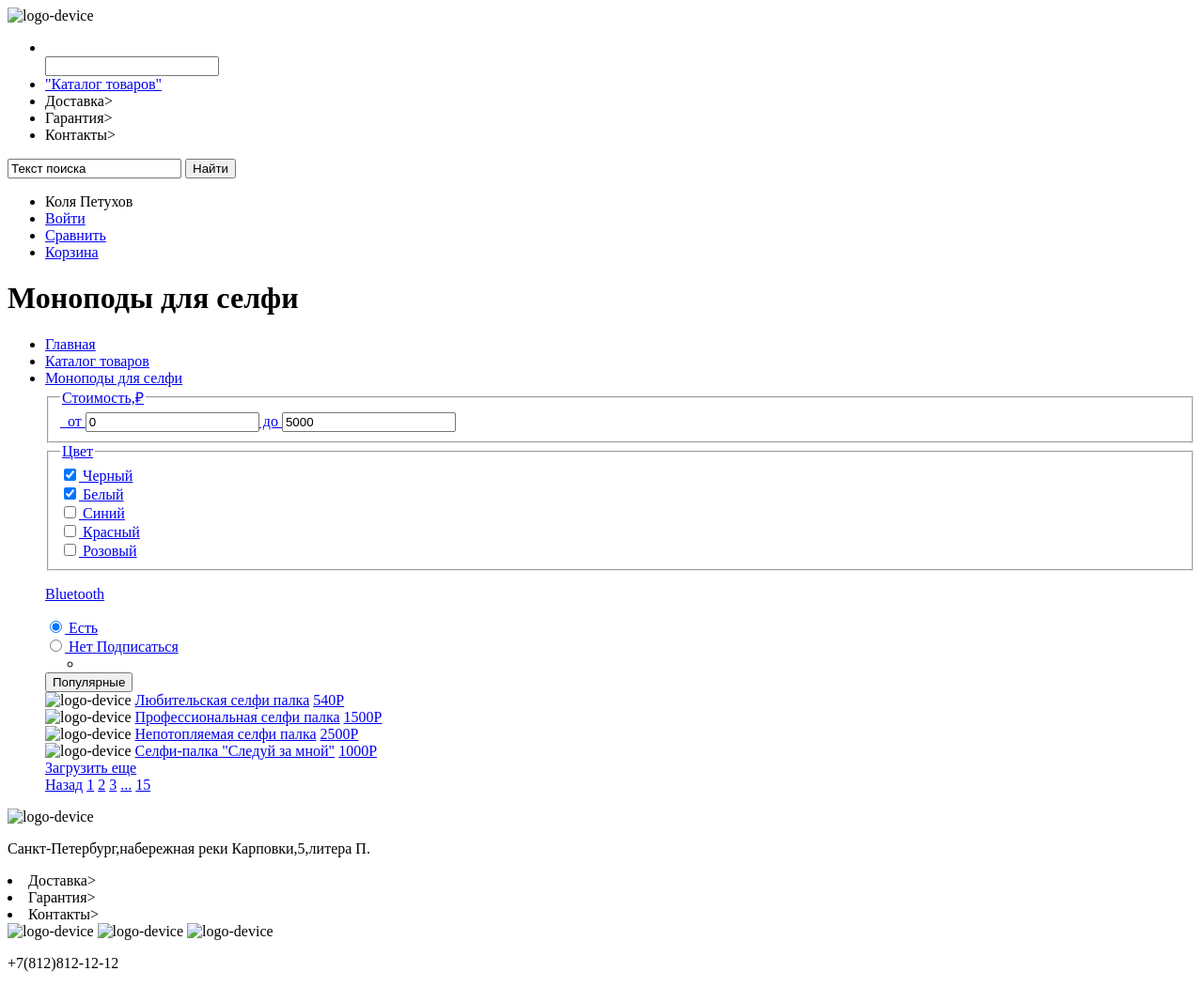
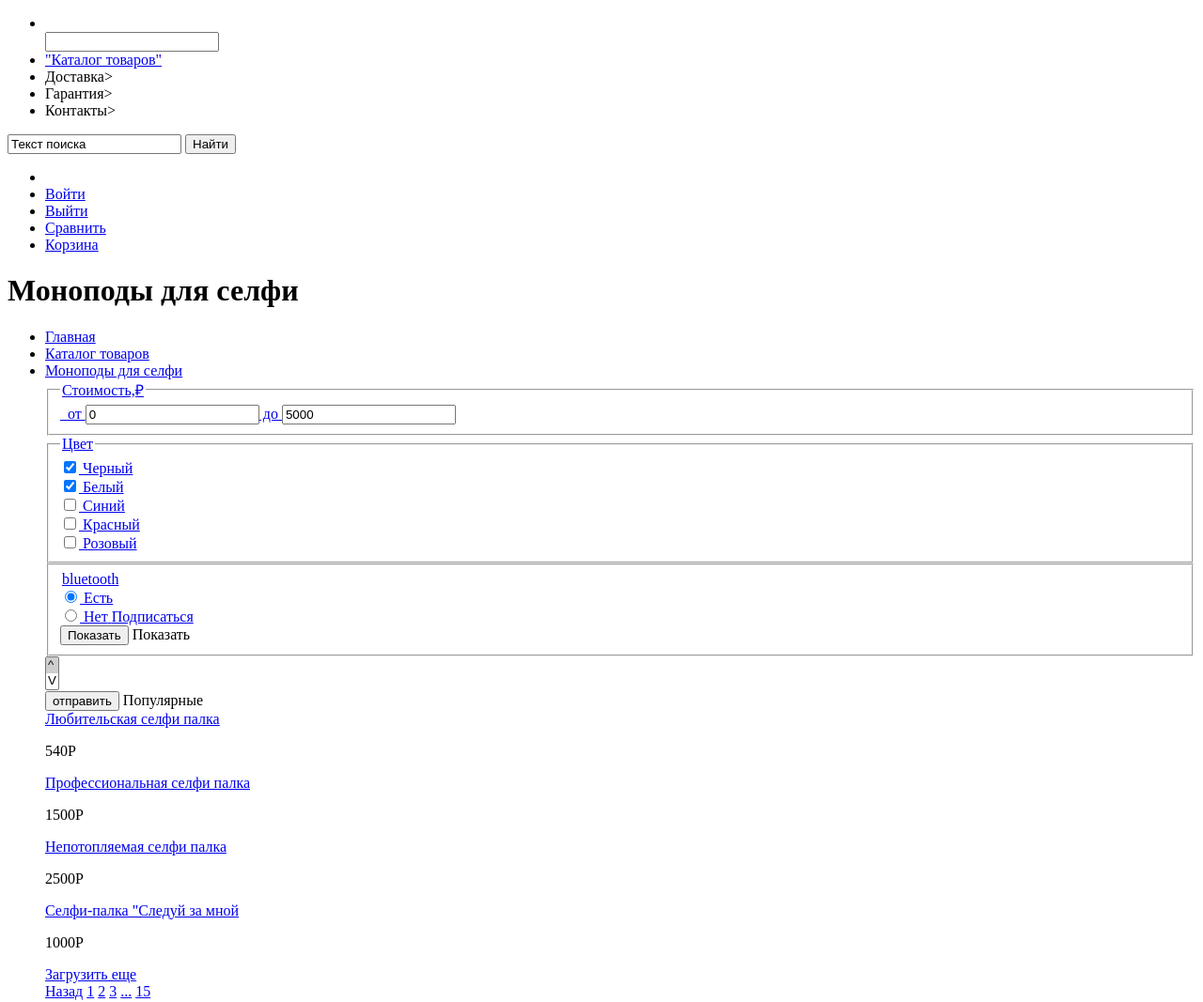
Before and after one commit to htmlacademy-htmlcss/2303169-device-36, a plain HTML site: page catalog.html in a window 1280 px wide. Shown: the top 1067 px of the page at 94% size. Drawn offline with Linux system fonts and the light colour scheme.

Commit message:
исправление

```diff
--- a/catalog.html
+++ b/catalog.html
@@ -1,5 +1,5 @@
 <!DOCTYPE html>
-<html lang="en">
+<html lang="ru">
 <head>
   <meta charset="UTF-8">
   <meta http-equiv="X-UA-Compatible" content="IE=edge">
@@ -8,8 +8,7 @@
 </head>
 <body>
   <header class="page-header">
-    <a class="logo" href="index.html"></a>
-    <img class="logo" alt="logo-device" src="#">
+    <a class="logo" href=img alt="logo-device" src="#"></a>
     <nav class="navigation">
       <ul class="main menu">
       <li class="main-menu-item"></li>
@@ -25,8 +24,9 @@
           <button type="submit">Найти</button>
         </form>
         <ul class="button-menu">
-        <li class="button-menu-icon">Коля Петухов</li>
+        <li class="button-menu-icon"><a href="Коля Петухов"></a></li>
         <li class="button-menu-icon"><a href="#" class="button">Войти</a></li>
+        <li class="button-menu-icon"><a href="#" class="button">Выйти</a></li>
         <li class="button-menu-icon"><a href="#" class="button">Сравнить</a></li>
         <li class="button-menu-icon"><a href="#" class="button">Корзина</a></li>
         </ul>
@@ -40,78 +40,87 @@
       <li class="menu-catalog-navigation"><a href="#" class="button">Каталог товаров</li>
       <li class="menu-catalog-navigation"><a href="#" class="button">Моноподы для селфи</li>
       <section class="filter">
-      <form action="Фильтр:">
+      <form action="https://echo.htmlacademy.ru">
           <fieldset class="catalog-filter-group">
             <legend class="catalog-filter-title">Стоимость,₽</legend>
             от
-          <input class="conteol-input-min" type="number" name="min-price" value="0">
+          <label><input class="conteol-input-min" type="number" name="min-price" value="0"></label>
             до
-          <input class="conteol-input-min" type="number" name="max-price" value="5000">
+          <label><input class="conteol-input-min" type="number" name="max-price" value="5000"></label>
           </fieldset>
 
 
           <fieldset class="catalog-filter-color">
             <legend class="catalog-filter-color">Цвет</legend>
-            <input type="checkbox" id="black" name="Черный" value="black" checked>
+          <div>
+            <input type="checkbox" id="black" name="black" value="black" checked>
             <label for="black">Черный</label>
-
+          </div>
           <div>
-            <input type="checkbox" id="white" name="Белый" value="white" checked>
+            <input type="checkbox" id="white" name="white" value="white" checked>
             <label for="white">Белый</label>
           </div>
           <div>
-            <input type="checkbox" id="blue" name="Синий" value="blue">
+            <input type="checkbox" id="blue" name="blue" value="blue">
             <label for="blue">Синий</label>
           </div>
           <div>
-            <input type="checkbox" id="red" name="Красный" value="red">
+            <input type="checkbox" id="red" name="red" value="red">
             <label for="red">Красный</label>
           </div>
           <div>
-            <input type="checkbox" id="pink" name="Розовый" value="pink">
+            <input type="checkbox" id="pink" name="pink value="pink">
             <label for="pink">Розовый</label>
           </div>
         </fieldset>
+        <fieldset class="catalog-filter-radio">
+        <legend class="catalog-filter-radio">bluetooth</legend>
           <div>
-            <p>Bluetooth</p>
-            <input type="radio" id="yes" name="Есть" value="Есть" checked>
+            <input type="radio" id="yes" name="bluetooth" value="Есть" checked>
             <label for="yes">Есть</label>
           </div>
-          <input type="radio" id="no" name="Нет" value="Нет">
+          <input type="radio" id="no" name="bluetooth" value="Нет">
             <label for="no">Нет</label>
             <a href="#" class="button">Подписаться</a>
+          </div>
+          <div>
+            <input type="submit" id="show" name="show" value="Показать">
+            <label for="show">Показать</label>
           </div>
        </form>
       </section>
       <section class="sorting">
-      <form action="Сортировка:">
-        <div class="dropdown">
-          <ul>
-            <li></li>
-          </ul>
-          <button onclick="function()" class="dropbth">Популярные</button>
+      <form action="https://echo.htmlacademy.ru" method="POST">
+        <select size="2" multiple name="sorting" form="Сортировка">
+          <option value="^" selected>^</option>
+          <option value="v">V</option>
+        </select>
+        <div>
+          <input type="submit"  id="send" name="send" value="отправить">
+          <label for="send">Популярные</label>
         </div>
+        </form>
       </section>
       <section>
         <div>
-          <img class="logo-product" alt="logo-device" src="#">
+          <a class="logo-product" alt="logo-device" src="#" href="img"></a>
           <a class="item_href" href="#">Любительская селфи палка</a>
-          <a class="price" href="#">540P</a>
+          <a class="price"><p>540P</p></a>
         </div>
         <div>
-            <img class="logo-product" alt="logo-device" src="#">
+            <a class="logo-product" alt="logo-device" src="#" href="img">
             <a class="item_href" href="#">Профессиональная селфи палка</a>
-            <a class="price" href="#">1500P</a>
+            <a class="price"><p>1500P</a></p>
           </div>
           <div>
-            <img class="logo-product" alt="logo-device" src="#">
+            <a class="logo-product" alt="logo-device" src="#" href="img"></a>
             <a class="item_href" href="#">Непотопляемая селфи палка</a>
-            <a class="price" href="#">2500P</a>
+            <a class="price"><p>2500P</a></p>
           </div>
           <div>
-            <img class="logo-product" alt="logo-device" src="#">
-            <a class="item_href" href="#">Селфи-палка "Следуй за мной"</a>
-            <a class="price" href="#">1000P</a>
+            <a class="logo-product" alt="logo-device" src="#" href="img"></a>
+            <a class="item_href" href="#">Селфи-палка "Следуй за мной</a>
+            <a class="price"><p>1000P</a></p>
           </div>
           <div>
             <a class="load-more" href="#">Загрузить еще</a>
@@ -127,8 +136,7 @@
       </section>
     </main>
     <footer class="page-footer">
-        <a class="logo" href="index.html"></a>
-        <img class="logo" alt="logo-device" src="#">
+        <a class="logo" href=img alt="logo-device" src="#"></a>
         <section class="footer-adress">
           <p class="visually-hidden">Санкт-Петербург,набережная реки Карповки,5,литера П. </p>
         </section>
@@ -139,12 +147,12 @@
 
 
         <section class="footer-social">
-            <img class="logo-social" alt="logo-device" src="#" href="#">
-            <img class="logo-social" alt="logo-device" src="#" href="#">
-            <img class="logo-social" alt="logo-device" src="#" href="#">
+            <a class="logo-social" alt="logo-device" src="#" href="img"></a>
+            <a class="logo-social" alt="logo-device" src="#" href="img"></a>
+            <a class="logo-social" alt="logo-device" src="#" href="img"></a>
         </section>
         <section class="footer-number">
-          <p>+7(812)812-12-12</p>
+          <a href="+7(812)812-12-12"></a>
         </section>
         <a href="https://htmlacademy.ru"></a>
         </footer>
```
Also changed, not shown: index.html (+25 -30 lines).
